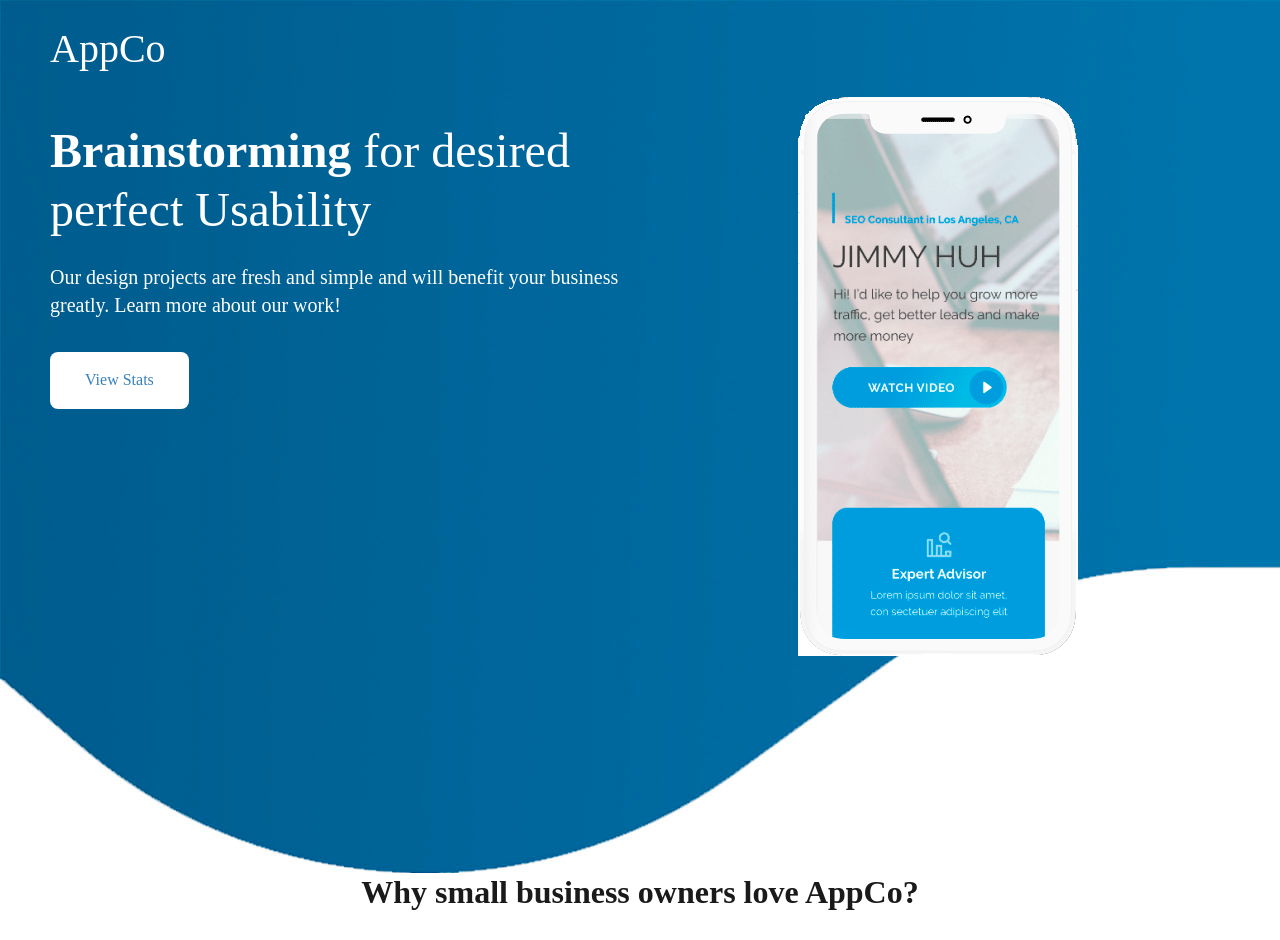
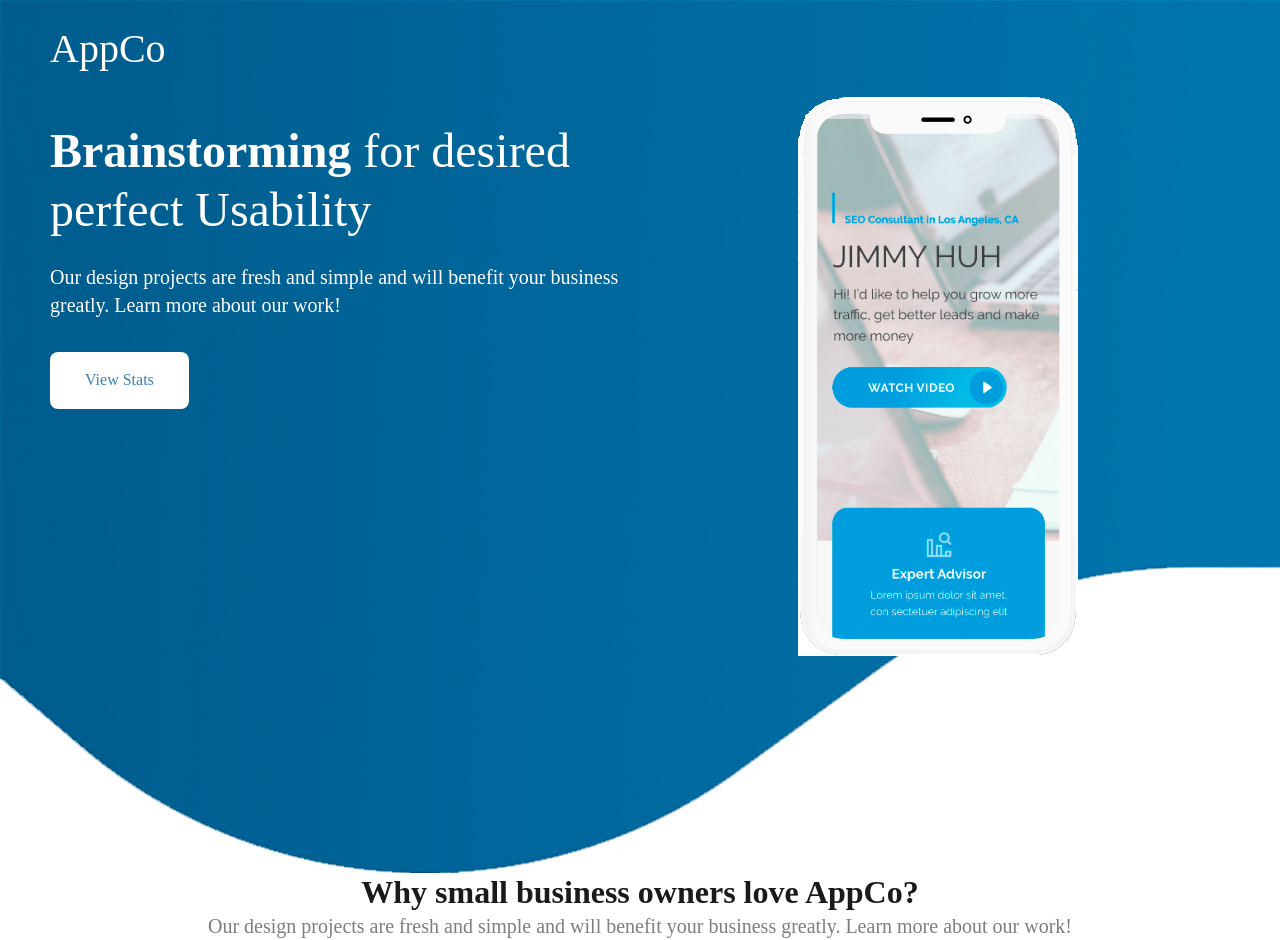
Before and after one commit to tereshchenkomax/bitmedia-test, a React (Create React App) app in the folder client/: page / in a window 1280 px wide. Before the commit the page ends 912 px from the top, so only its background shows below. Built offline with nearby package versions, Linux system fonts and the light colour scheme; the HTML template or start-up script is replaced by a standard one.

Commit message:
Features section

```diff
--- a/client/src/pages/MainPage/FeaturesSection.js
+++ b/client/src/pages/MainPage/FeaturesSection.js
@@ -4,8 +4,13 @@ const FeaturesSection = () => {
     return (
         <section>
 
-                <h2 className='u-center-text'> Why small business owners love AppCo?</h2>
+            <h2 className='u-center-text'> Why small business owners love AppCo?</h2>
+            <p className='u-center-text paragraph paragraph-gray'>
+                Our design projects are fresh and simple and will benefit your business greatly. Learn more about our
+                work!
+            </p>
             <div className="row">
+
             </div>
         </section>
     );
--- a/client/src/scss/base/typography.scss
+++ b/client/src/scss/base/typography.scss
@@ -57,5 +57,8 @@ p {
   color: $color-white;
   &.paragraph {
     font-size: 2rem;
+    &-gray{
+      color: $color-grey;
+    }
   }
 }
--- a/client/src/scss/layout/iphone-section.scss
+++ b/client/src/scss/layout/iphone-section.scss
@@ -0,0 +1,3 @@
+.iphone-section {
+  overflow: auto;
+}
```
Also changed, not shown: client/src/pages/MainPage/FeaturesCards.js (added, +23 -0 lines).
